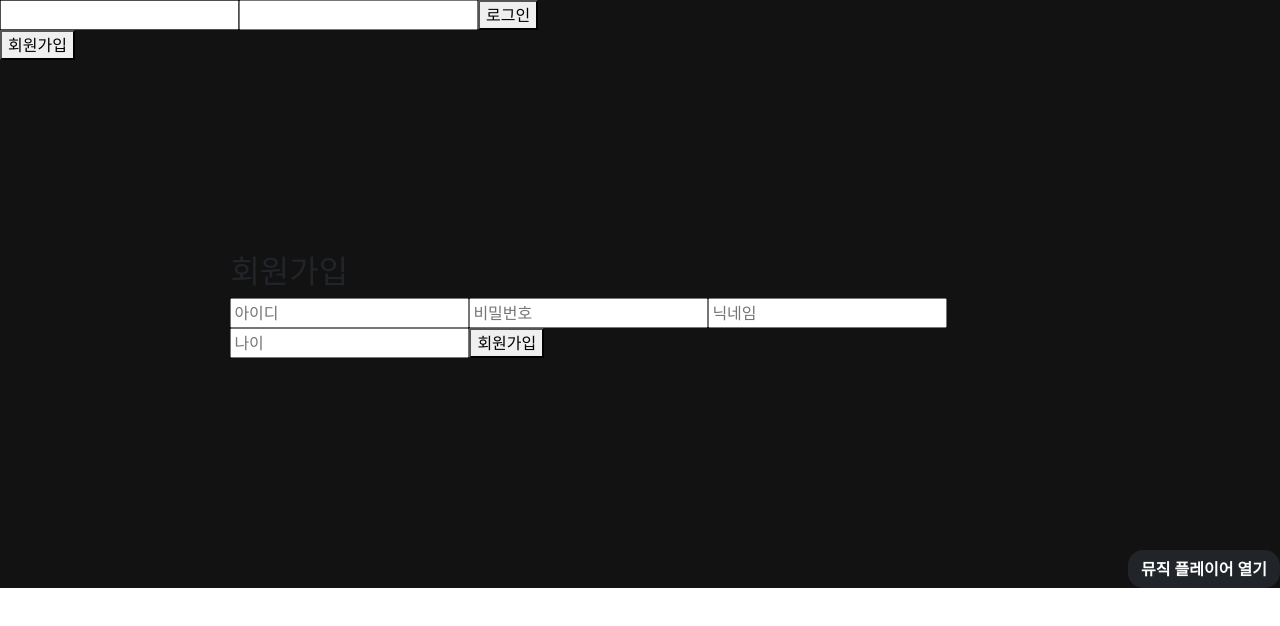
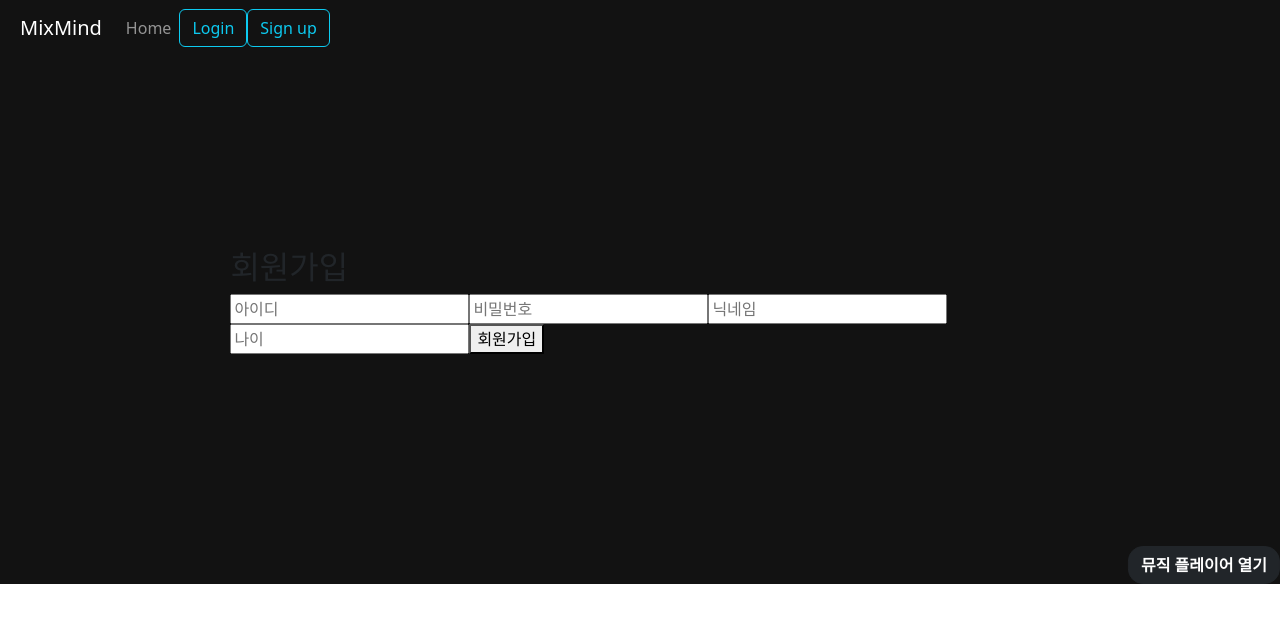
Before and after one commit to Rndns/MixMind, a React (Create React App) app in the folder react_mm/: page /regist in a window 1280 px wide. Shown: the top 626 px of the page. Built offline with nearby package versions, Linux system fonts and the light colour scheme; no server answers.

Commit message:
[edit]headercss

```diff
--- a/react_mm/package.json
+++ b/react_mm/package.json
@@ -3,6 +3,7 @@
   "version": "0.1.0",
   "private": true,
   "dependencies": {
+    "@blueprintjs/core": "^4.18.0",
     "@mui/material": "^5.12.1",
     "@testing-library/jest-dom": "^5.16.5",
     "@testing-library/react": "^13.4.0",
--- a/react_mm/src/layouts/header.js
+++ b/react_mm/src/layouts/header.js
@@ -2,9 +2,11 @@ import React, { useState } from 'react';
 import { useNavigate } from 'react-router-dom';
 import { useRecoilState } from 'recoil';
 import { loginState } from '../recoil/atoms';
+import { Navbar, Nav, Button } from 'react-bootstrap';
+import '../styles.css';
 
 const Header = () => {
-    const navigate = useNavigate()
+  const navigate = useNavigate();
   const [username, setUsername] = useState('');
   const [password, setPassword] = useState('');
   const [loggedIn, setLoggedIn] = useRecoilState(loginState);
@@ -14,7 +16,7 @@ const Header = () => {
       const response = await fetch('/api/login', {
         method: 'POST',
         body: JSON.stringify({ username, password }),
-            headers: { 'Content-Type': 'application/json' }
+        headers: { 'Content-Type': 'application/json' },
       });
       const data = await response.json();
 
@@ -30,21 +32,28 @@ const Header = () => {
   };
 
   return (
-        <div>
-            <input type="text" value={username} onChange={(e) => setUsername(e.target.value)} />
-            <input type="password" value={password} onChange={(e) => setPassword(e.target.value)} />
-            <button onClick={handleLogin}>로그인</button>
-            <div>
-                <button
+    <Navbar bg="#121212" variant="dark" sticky="top">
+      <Navbar.Brand href="#home">MixMind</Navbar.Brand>
+      <Nav className="mr-auto">
+        <Nav.Link href="#home">Home</Nav.Link>
+      </Nav>
+      <div className="headbutton">
+        <Button className="login-button" variant="outline-info" onClick={handleLogin}>
+          Login
+        </Button>
+        <Button
+            className="signup-button"
+            variant="outline-info"
             onClick={() => {
             navigate(`/regist`, {
-                        replace: false
+                replace: false,
             });
-                }}>
-                회원가입
-                </button>
+            }}
+        >
+            Sign up
+        </Button>
       </div>
-        </div>
+    </Navbar>
   );
 };
 
--- a/react_mm/src/styles.css
+++ b/react_mm/src/styles.css
@@ -192,3 +192,12 @@
   /* 원하는 스타일을 이곳에 추가 */
   color: #dbdbdb;
 }
+.navbar.navbar-expand{
+  display: flex;
+}
+.mr-auto.navbar-nav{
+  justify-content : flex-start;
+}
+.navbar-brand {
+  margin-left : 20px;
+}
```
Also changed, not shown: 2 other files (tests, documents, lock files or other folders). Lines whose indentation alone changed are shown as unchanged.
